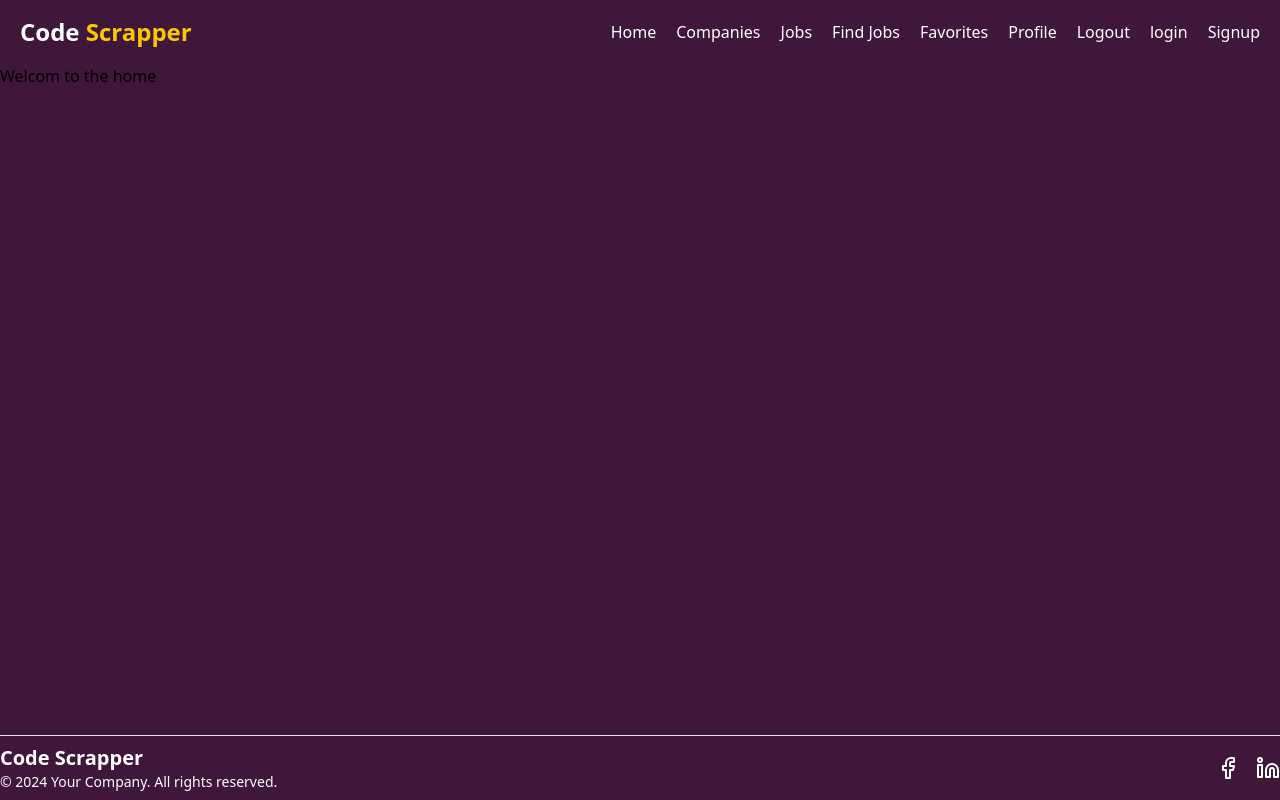
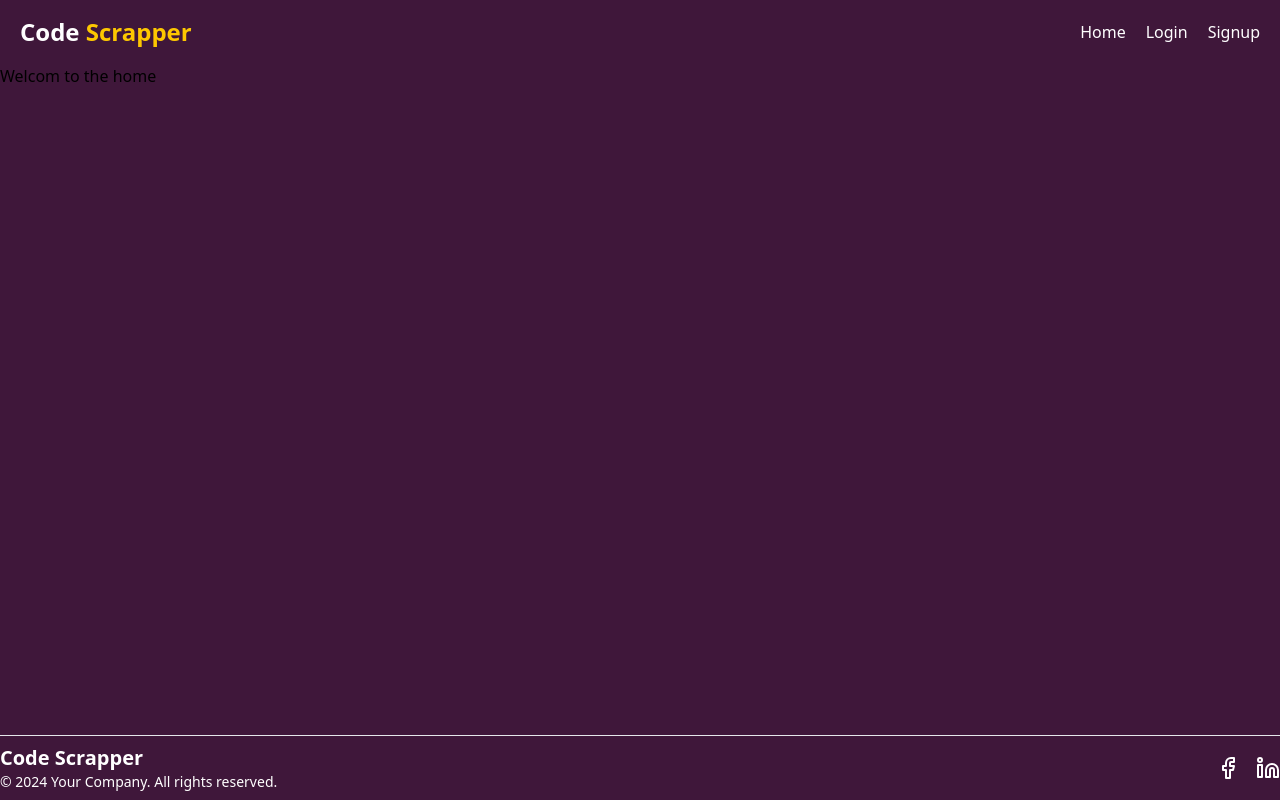
Before and after one commit to md-sohrab-hossain/job-portal-frontend, a Next.js app: page / in a window 1280 px wide. Built offline with nearby package versions, Linux system fonts and the light colour scheme.

Commit message:
feat/auth: update navbar

```diff
--- a/components/Navbar.tsx
+++ b/components/Navbar.tsx
@@ -1,51 +1,122 @@
+"use client";
+
 import Link from "next/link";
+import { useRouter } from "next/navigation";
+import { useLocalStorage } from "@mantine/hooks";
+import { useSyncExternalStore } from "react";
 
-function Navbar() {
+type Role = "recruiter" | "student";
+
+interface UserData {
+  data: {
+    id: string;
+    role: Role;
+  };
+}
+
+const NAV_LINKS: Record<Role, { href: string; label: string }[]> = {
+  recruiter: [
+    { href: "/dashboard/companies", label: "Companies" },
+    { href: "/dashboard/jobs", label: "Jobs" },
+  ],
+  student: [
+    { href: "/findjobs", label: "Find Jobs" },
+    { href: "/favorite", label: "Favorites" },
+  ],
+};
+
+const DEFAULT_ROLE: Role = "student";
+
+const useIsClientMounted = () =>
+  useSyncExternalStore(
+    () => () => {}, // no external store to subscribe to
+    () => true, // client snapshot → mounted
+    () => false, // server snapshot → not mounted
+  );
+
+const NavLink = ({ href, label }: { href: string; label: string }) => (
+  <li>
+    <Link
+      href={href}
+      className="hover:text-yellow-400 transition-colors duration-300"
+    >
+      {label}
+    </Link>
+  </li>
+);
+
+const NavButton = ({
+  label,
+  onClick,
+}: {
+  label: string;
+  onClick: () => void;
+}) => (
+  <li>
+    <button
+      onClick={onClick}
+      className="hover:text-yellow-400 transition-colors duration-300 cursor-pointer"
+    >
+      {label}
+    </button>
+  </li>
+);
+
+const Navbar = () => {
+  const router = useRouter();
+  const mounted = useIsClientMounted();
+  const [user, setUser] = useLocalStorage<UserData | null>({
+    key: "userData",
+    defaultValue: null,
+  });
+
+  const handleLogout = () => {
+    fetch(`${process.env.NEXT_PUBLIC_API_URL}/user/logout`, {
+      cache: "no-cache",
+    });
+    setUser(null);
+    router.push("/login");
+  };
+
+  const isLoggedIn = mounted && Boolean(user?.data);
+  const role: Role = user?.data?.role ?? DEFAULT_ROLE;
+  const roleLinks = NAV_LINKS[role];
+
   return (
-    <div className="text-white">
+    <nav className="text-white bg-primaryColor">
       <div className="flex items-center justify-between px-5 mx-auto max-w-7xl h-16">
-        <div className="">
-          <Link href="/">
-            <h1 className="text-2xl font-bold">
-              Code <span className="text-yellow-400">Scrapper</span>
-            </h1>
-          </Link>
-        </div>
+        <Link href="/">
+          <h1 className="text-2xl font-bold">
+            Code <span className="text-yellow-400">Scrapper</span>
+          </h1>
+        </Link>
 
         <ul className="flex font-medium items-center gap-5">
-          <li className="hover:text-yellow-400 duration-300 cursor-pointer">
-            <Link href="/">Home</Link>
-          </li>
+          <NavLink href="/" label="Home" />
 
-          <li className="hover:text-yellow-400 duration-300 cursor-pointer">
-            <Link href="/dashboard/companies">Companies</Link>
-          </li>
-          <li className="hover:text-yellow-400 duration-300 cursor-pointer">
-            <Link href="/dashboard/jobs">Jobs</Link>
-          </li>
-          <li className="hover:text-yellow-400 duration-300 cursor-pointer">
-            <Link href="/findjobs">Find Jobs</Link>
-          </li>
-          <li className="hover:text-yellow-400 duration-300 cursor-pointer">
-            <Link href="/favorite">Favorites</Link>
-          </li>
-          <li className="hover:text-yellow-400 duration-300 cursor-pointer">
-            <Link href="/profile">Profile</Link>
-          </li>
-          <li className="hover:text-yellow-400 duration-300 cursor-pointer">
-            Logout
-          </li>
-
-          <li className="hover:text-yellow-400 duration-300 cursor-pointer">
-            <Link href="/login">login</Link>
-          </li>
-          <li className="hover:text-yellow-400 duration-300 cursor-pointer">
-            <Link href="/register">Signup</Link>
-          </li>
+          {!mounted ? (
+            <li
+              className="w-32 h-4 bg-white/10 rounded animate-pulse"
+              aria-hidden
+            />
+          ) : isLoggedIn ? (
+            <>
+              {roleLinks.map((link) => (
+                <NavLink key={link.href} {...link} />
+              ))}
+              <NavLink href="/profile" label="Profile" />
+              <NavButton label="Logout" onClick={handleLogout} />
+            </>
+          ) : (
+            <>
+              <NavLink href="/login" label="Login" />
+              <NavLink href="/register" label="Signup" />
+            </>
+          )}
         </ul>
       </div>
-    </div>
+    </nav>
   );
-}
+};
 
 export default Navbar;
```
